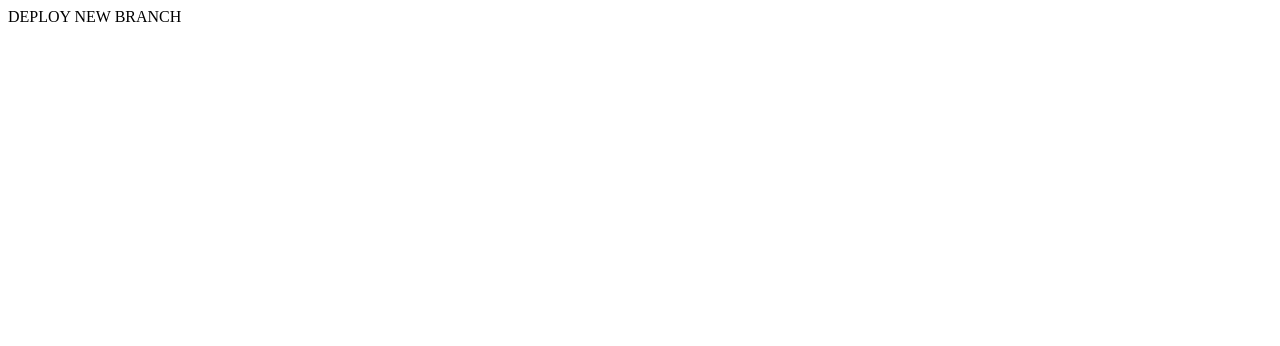
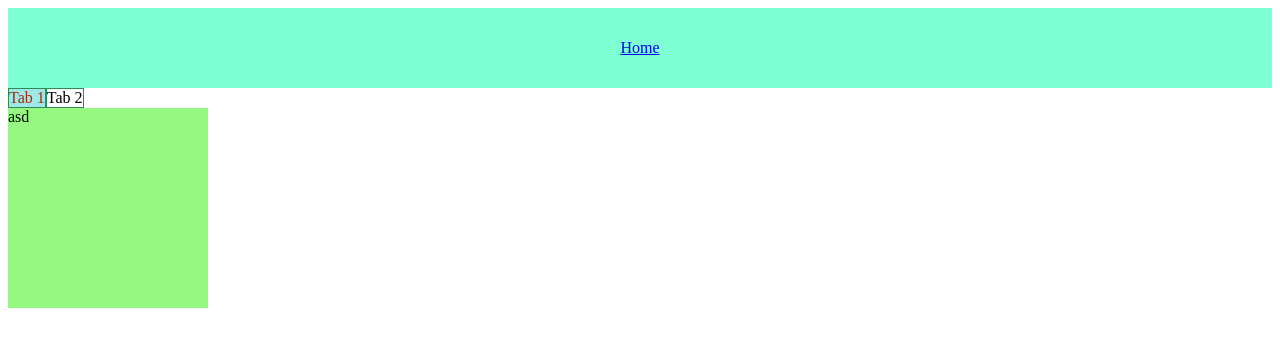
Before and after one commit to fAyday-everyday/js-16-11-2021, a React (Create React App) app: page / in a window 1280 px wide. Shown: the top 346 px of the page. Built offline with nearby package versions, Linux system fonts and the light colour scheme.

Commit message:
routes added

```diff
--- a/src/App.js
+++ b/src/App.js
@@ -1,10 +1,17 @@
-// import { Route, Routes } from "react-router-dom";
-// import Header from "./components/Header";
-// import HomePage from "./pages/HomePage";
+import { Route, Routes } from "react-router-dom";
+import Header from "./components/Header";
+import HomePage from "./pages/HomePage";
+
+
 
 function App() {
   return (
-   'DEPLOY NEW BRANCH'
+    <>
+      <Header/>
+      <Routes>
+      <Route index element={<HomePage/>}/>
+      </Routes>
+    </>
   );
 }
 
```
